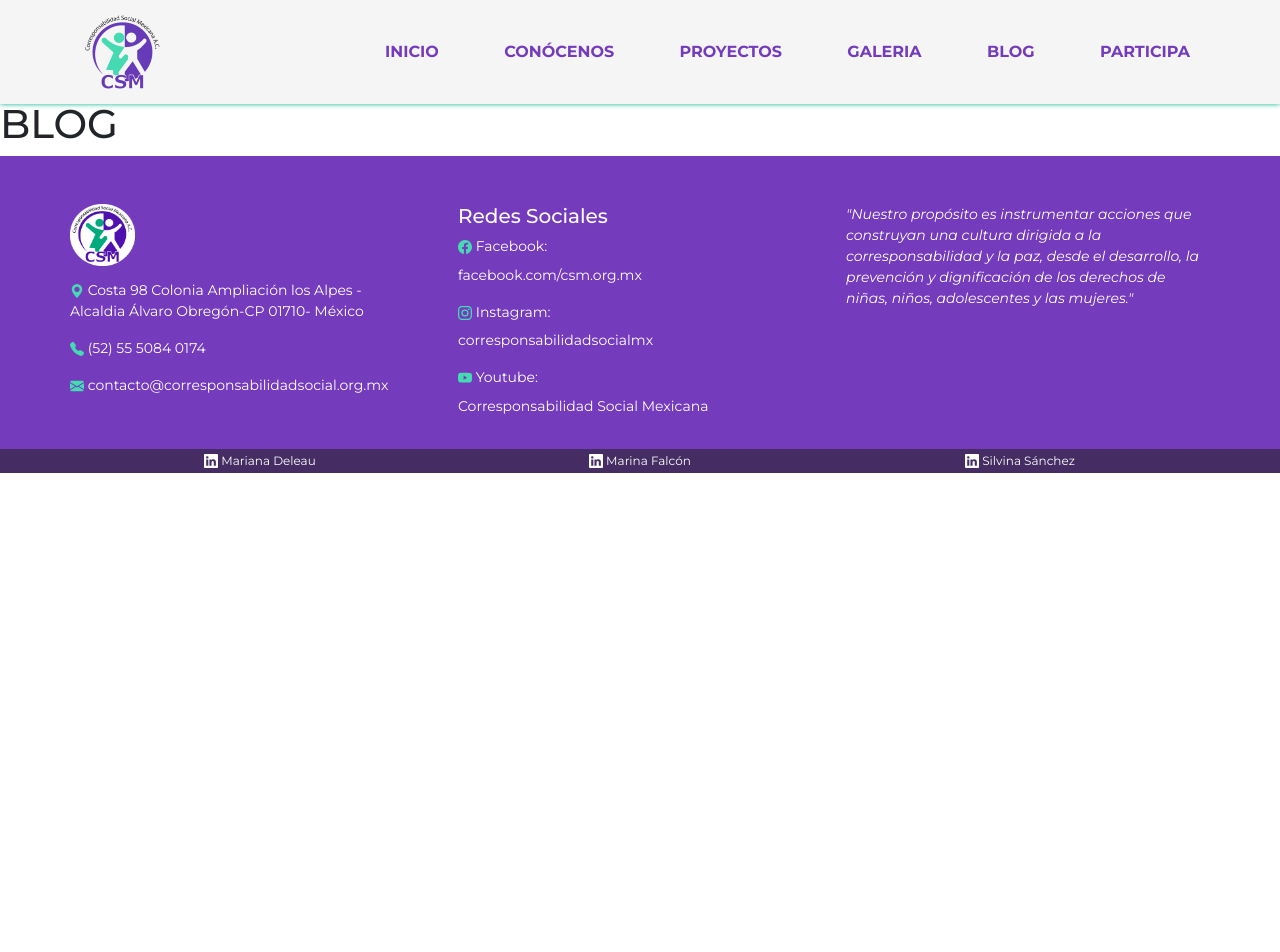
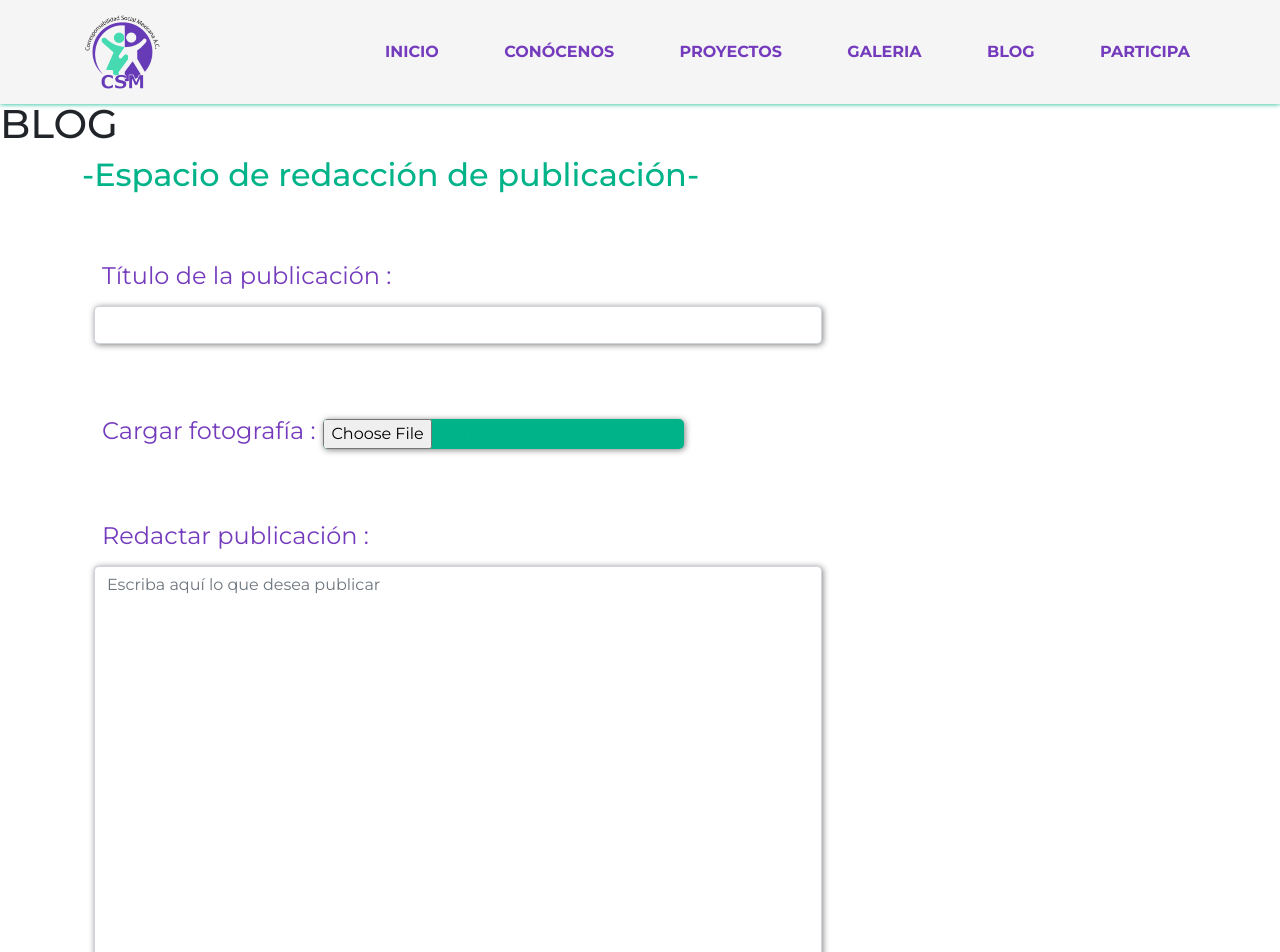
Before and after one commit to corresponsabilidad-mx/frontend, a Next.js app: page /blog in a window 1280 px wide. Shown: the top 952 px of the page. Before the commit the page ends 800 px from the top, so only its background shows below. Built offline with nearby package versions, Linux system fonts and the light colour scheme; a web font is replaced by a local one.

Commit message:
Create a blog writing space

```diff
--- /dev/null
+++ b/components/BlogForm.jsx
@@ -0,0 +1,37 @@
+export default function AddPost () {
+
+	const addPost = async (payload) => {
+		await post("https://csm-org.herokuapp.com/blog/post", payload);
+	};
+
+	const onSubmit = async () => {
+		await addPost(data);
+	};
+
+	return (
+
+		<div className="container mb-5">
+			<h2 className="secondary-color bg-transparent">-Espacio de redacción de publicación-</h2>
+			<form action="" onSubmit={onSubmit} className="container">
+				<div className="col-md-8">
+					<label htmlFor="" className="form-label primary-color bg-transparent mb-1 text-center mt-5 p-2" style={{fontSize: "1.5rem"}}>Título de la publicación :
+					</label>
+					<input type="text" className="form-control input-blog"/>
+					<span className="text-danger">{/*formState.errors.name?.message*/}</span>
+				</div>
+				<div>
+					<label htmlFor="inpFile" className="file primary-color bg-transparent mb-1 text-center mt-5 p-2" style={{fontSize: "1.5rem"}}>Cargar fotografía :</label>
+					<input type="file" name="inpFile" id="inpFile" className="secondary-color input-blog"/>
+				</div>
+				<div className="col-md-8">
+					<label htmlFor=""className="form-label primary-color bg-transparent mb-1 text-center mt-5 p-2" style={{fontSize: "1.5rem"}}>Redactar publicación :</label>
+					<textarea type="text" cols={100} rows={20} id="" name="Novedades" placeholder="Escriba aquí lo que desea publicar" className="form-control input-blog"></textarea>
+					<span className="text-danger">{/*formState.errors.name?.message*/}</span>
+				</div>
+				<div className="d-flex justify-content-center">
+					<button type="submit" className= "btn btn-equipo m-auto">Crear publicación</button>
+				</div>
+			</form>
+	  	</div>
+	);
+};
--- a/pages/blog.js
+++ b/pages/blog.js
@@ -1,7 +1,10 @@
+import BlogForm from '../components/BlogForm';
+
 export default function Blog() {
 	return (
 	  <>
 		<h1>BLOG</h1>
+		<BlogForm></BlogForm>
 	  </>
 
 	)
--- a/styles/globals.css
+++ b/styles/globals.css
@@ -558,6 +558,14 @@ position: relative;
   background-color: #00b388 !important;
 }
 
+/*BLOG*/
+
+.input-blog{
+  margin-bottom: 0.8rem;
+  border-radius: 5px;
+  border: transparent;
+  filter: drop-shadow(0.10rem 0.10rem 0.2rem rgba(0, 0, 0, 0.5));
+}
 
 /* MEDIA QUERIES */
 @media screen and (min-width: 1441px) and (max-width: 2560px) {
```
